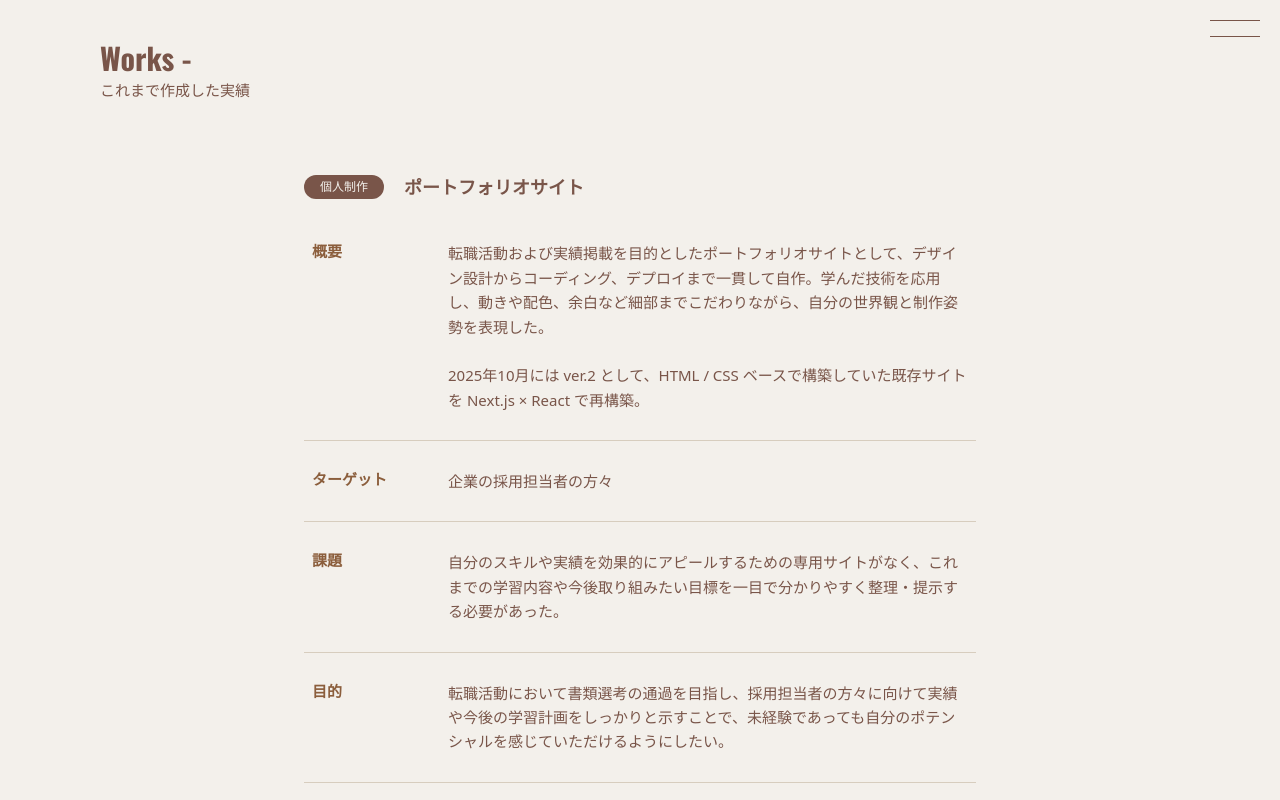
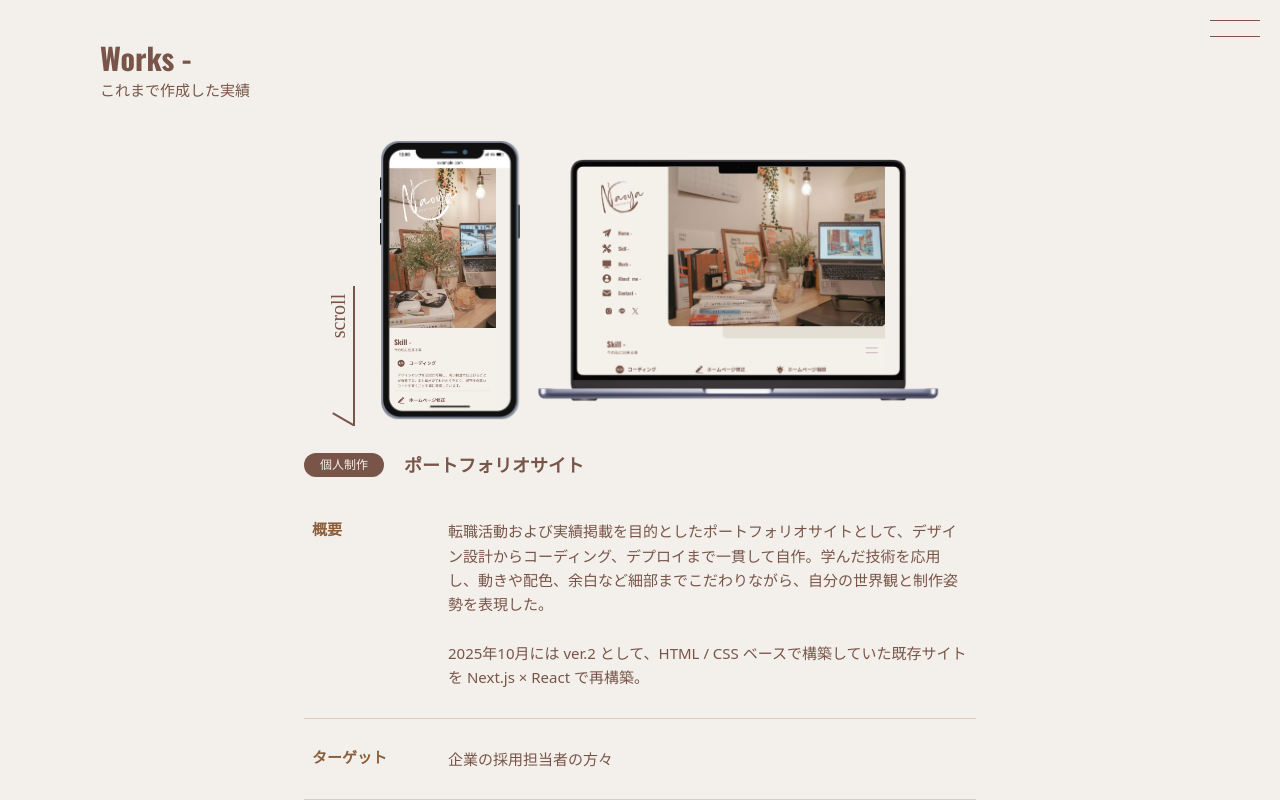
Before and after one commit to Naoya-0213/My-Portfolio-site-_ver.2, a Next.js app: page /work/portfolio in a window 1280 px wide. Shown: the top 800 px of the page. Built offline with nearby package versions, Linux system fonts and the light colour scheme.

Commit message:
仮_20251018_13-57

```diff
--- a/src/app/(naoya-portfolio)/work/components/WorkSectionCard.tsx
+++ b/src/app/(naoya-portfolio)/work/components/WorkSectionCard.tsx
@@ -1,3 +1,5 @@
+import Image from "next/image";
+
 import SectionCard from "@/app/components/molecules/section_card/SectionCard";
 
 import styles from "../components/workSection.module.scss";
@@ -13,6 +15,47 @@ const WorkSectionCard = ({ data }: WorkSectionCardProps) => {
   return (
     <div className="mt-5 px-2">
       <SectionCard title="Works -" subTitle="これまで作成した実績" id="work">
+        {/* サイトイメージ */}
+        <div className={`${styles.work__details__image}`}>
+          {/* <!-- SP表示用 --> */}
+          <div className={`${styles.work__details__image_sp}`}>
+            <div className={`${styles.image_sp_frame}`}>
+              <div className={`${styles.image_sp_design}`}>
+                <Image
+                  src="/img/section_work/portfolio/portfolio__sp-design.png"
+                  alt="サイトイメージ"
+                  /* 画像の“実寸”として縦長を指定（例）*/
+                  width={1080}
+                  height={2400}
+                  className="block h-auto w-full"
+                  /* フレーム幅に合わせて最適化（例）*/
+                  // sizes="(min-width:600px) 140px, 190px"
+                />
+              </div>
+            </div>
+
+            {/* スクロールダウンデコレーション */}
+            <p className={`${styles.work__scrolldown_text}`}>scroll</p>
+            <div className={`${styles.work__scrolldown_arrow}`}></div>
+          </div>
+          {/* PC表示用 */}
+          <div className={`${styles.work__details__image_pc}`}>
+            <div className={`${styles.image_pc_frame}`}>
+              <div className={`${styles.image_pc_design}`}>
+                <Image
+                  src="/img/section_work/portfolio/portfolio__pc-design.png"
+                  alt="サイトイメージ"
+                  /* 実寸の目安（例）：横長 */
+                  width={1920}
+                  height={1200}
+                  className="block h-auto w-full"
+                  // sizes="(min-width:1080px) 400px, (min-width:600px) 320px, 300px"
+                />
+              </div>
+            </div>
+          </div>
+        </div>
+
         <article className="sm:p-8">
           {/* イメージ画像 */}
           <div></div>
--- a/src/app/(naoya-portfolio)/work/components/workSection.module.scss
+++ b/src/app/(naoya-portfolio)/work/components/workSection.module.scss
@@ -26,3 +26,201 @@
     min-width: 128px;
   }
 }
+
+// ================================================
+// サイトイメージ
+// ================================================
+.work__details__image {
+  max-width: 665px;
+  display: flex;
+  flex-direction: column;
+  justify-content: center;
+  align-items: center;
+  gap: 30px;
+  margin-top: 30px;
+
+  margin-left: auto;
+  margin-right: auto;
+
+  position: relative;
+
+  @media (min-width: 600px) {
+    max-width: 500px;
+    flex-direction: row;
+    gap: 15px;
+    margin-top: 40px;
+    padding-left: 40px;
+  }
+
+  @include breakpoints.mq(pc) {
+    max-width: 600px;
+  }
+}
+
+// sp
+.work__details__image_sp {
+  display: flex;
+  justify-content: center;
+  align-items: center;
+  position: relative;
+}
+
+.image_sp_frame {
+  width: 190px;
+  height: auto;
+  aspect-ratio: 190 / 377;
+  margin: 0 auto;
+  position: relative;
+
+  @media (min-width: 600px) {
+    width: 140px;
+  }
+
+  &::before {
+    content: "";
+    width: 100%;
+    height: 100%;
+    position: absolute;
+    top: 0;
+    left: 0;
+    background: url(../../../../../public/img/section_work/sp-frame.png)
+      no-repeat center center / contain;
+    z-index: 2;
+    pointer-events: none;
+  }
+}
+
+.image_sp_design {
+  position: absolute;
+  top: 37px;
+  left: 12px;
+  width: 87%;
+  height: 87.5%;
+  overflow: hidden;
+  overflow-y: scroll;
+  scrollbar-gutter: stable;
+  z-index: 1;
+
+  @media (min-width: 600px) {
+    top: 27px;
+    left: 9px;
+  }
+
+  img {
+  }
+}
+
+// pc
+.work__details__image_pc {
+  width: 100%;
+  display: flex;
+  justify-content: center;
+  align-items: center;
+}
+
+.image_pc_frame {
+  width: 100%;
+  max-width: 500px;
+  height: auto;
+  aspect-ratio: 335 / 200;
+  margin: 0 auto;
+  position: relative;
+
+  &::before {
+    content: "";
+    width: 100%;
+    height: 100%;
+    position: absolute;
+    top: 0;
+    left: 0;
+    background: url(../../../../../public/img/section_work/pc-frame.png)
+      no-repeat center center / contain;
+    z-index: 2;
+    pointer-events: none;
+  }
+}
+
+.image_pc_design {
+  position: absolute;
+  top: 3%;
+  left: 10%;
+  width: 80%;
+  height: 86.4%;
+  overflow: hidden scroll;
+  scrollbar-gutter: stable;
+  z-index: 1;
+
+  img {
+  }
+}
+
+// スクロールダウン　デコレーション
+// テキスト
+.work__scrolldown_text {
+  position: absolute;
+  right: -60px;
+  top: 240px;
+  color: #795549;
+  font-size: 20px;
+  font-family: "Knewave", serif;
+  line-height: 1.5;
+  rotate: 90deg;
+
+  @media (min-width: 600px) {
+    rotate: -90deg;
+    right: 160px;
+    top: 160px;
+  }
+}
+
+// 棒
+.work__scrolldown_arrow {
+  position: absolute;
+  right: -20px;
+  top: 227px;
+  width: 2px;
+  height: 80px;
+  background: common-css.$color3;
+
+  @media (min-width: 600px) {
+    right: 165px;
+    top: 145px;
+  }
+
+  &::after {
+    content: "";
+    position: absolute;
+    bottom: 0;
+    left: 0;
+    width: 24px;
+    height: 2px;
+    background: common-css.$color3;
+    rotate: -30deg;
+    transform-origin: left top;
+
+    @media (min-width: 600px) {
+      rotate: 210deg;
+      bottom: -2px;
+    }
+  }
+
+  animation: 2s 0s ease-in-out backwards infinite scrollDown;
+  @keyframes scrollDown {
+    0% {
+      bottom: 80px;
+      height: 80px;
+    }
+    10% {
+      bottom: 80px;
+      height: 80px;
+    }
+    90% {
+      bottom: 20px;
+      height: 140px;
+    }
+    100% {
+      bottom: 20px;
+      height: 140px;
+    }
+  }
+}
```
